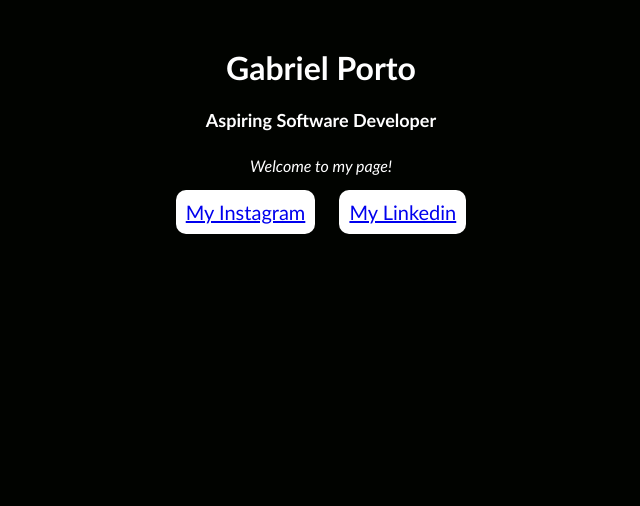
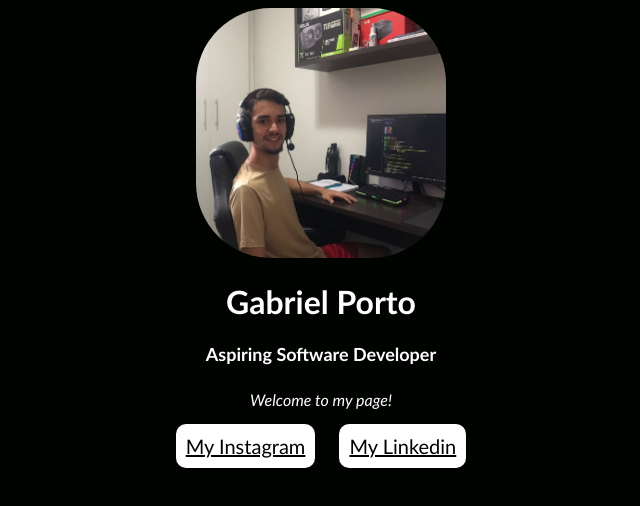
Before and after one commit to devgabrielporto07/ProjectMimo, a plain HTML site: page index.html in a window 1280 px wide. Shown: the whole page, without its empty margins (319-959 px from the left). Drawn offline with Linux system fonts and the light colour scheme.

Commit message:
style: Adicionando uma imagem e estilizando o tamanho e as bordas

```diff
--- a/index.html
+++ b/index.html
@@ -1,4 +1,4 @@
-<!DOCTYPE html>
+
 <!DOCTYPE html>
 <html lang="en">
 <head>
@@ -8,7 +8,7 @@
     <link href="style.css" rel="stylesheet"/>
 </head>
 <body>
-    <img src ="">
+    <img src ="img/foto github.jpeg">
     <h1>Gabriel Porto</h1>
     <h2>Aspiring Software Developer</h2>
     <p><em>Welcome to my page!</em></p>
--- a/style.css
+++ b/style.css
@@ -1,3 +1,8 @@
+img {
+    height: 250px;
+    width: 250px;
+    border-radius: 75px;
+}
 h2 {
     font-size: 18px;
 }
@@ -14,7 +19,7 @@ a {
     padding: 10px;
     text-align: center;
     margin: 10px;
-
+    color: black;
 }
 p {
     margin: 25px;
```
Also changed, not shown: img/foto github.jpeg (added).
